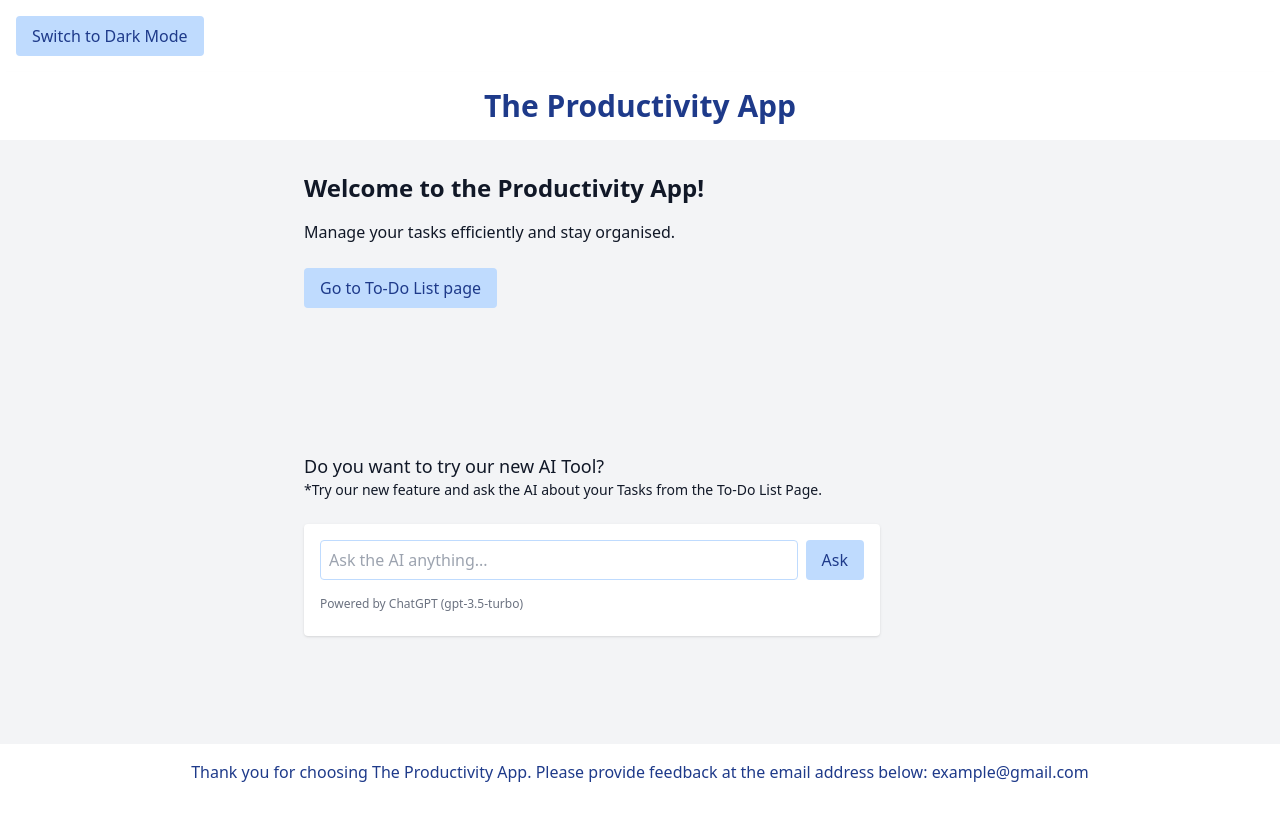
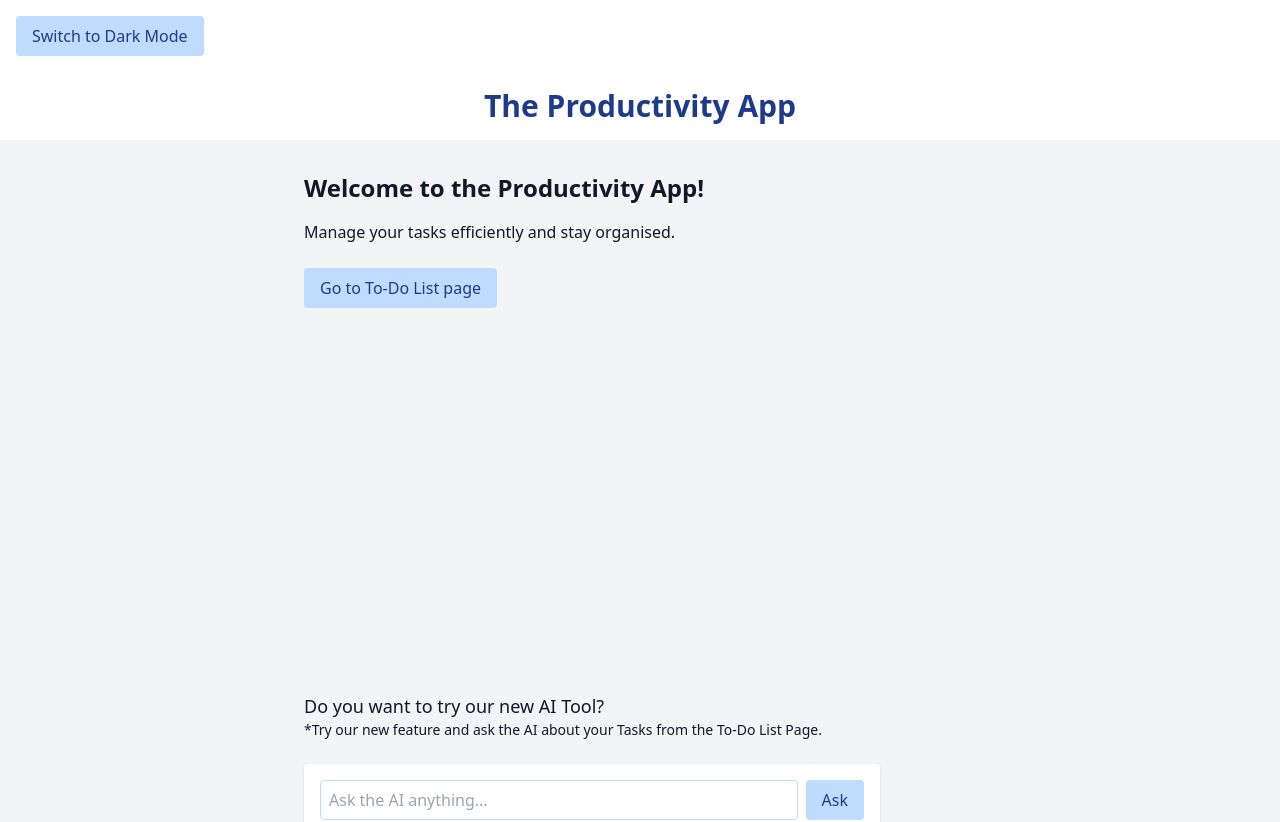
Before and after one commit to opreadriana/taskmanagerapp, a Next.js app: page / in a window 1280 px wide. Shown: the top 822 px of the page. Before the commit the page ends 800 px from the top, so only its background shows below. Built offline with nearby package versions, Linux system fonts and the light colour scheme; no server answers; the database is empty.

Commit message:
fix: add spacing in home page

```diff
--- a/src/app/page.tsx
+++ b/src/app/page.tsx
@@ -19,7 +19,7 @@ export default function Home() {
           </button>
         </Link>
 
-        <p className="mt-36 text-lg">Do you want to try our new AI Tool?</p>
+        <p className="mt-96 text-lg">Do you want to try our new AI Tool?</p>
         <p className='text-sm'>*Try our new feature and ask the AI about your Tasks from the To-Do List Page.</p>
         <AITool/>
       </div>
```
